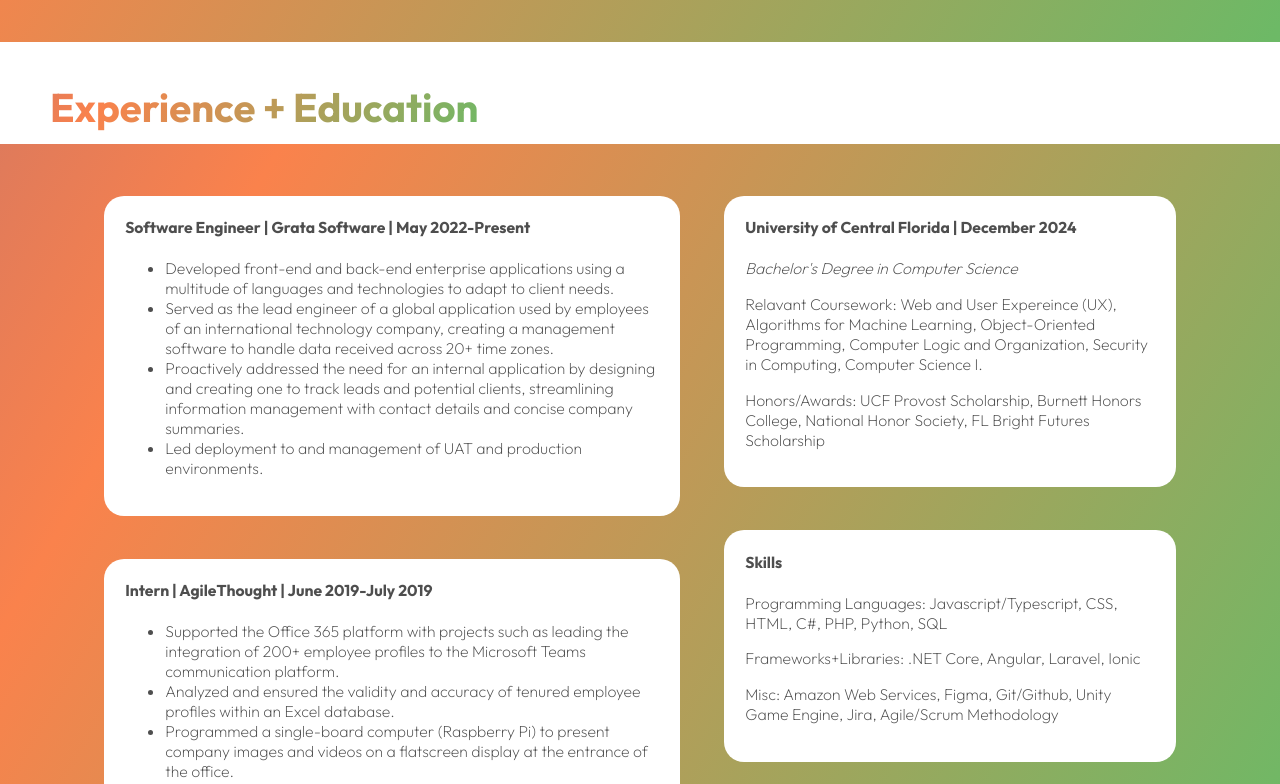
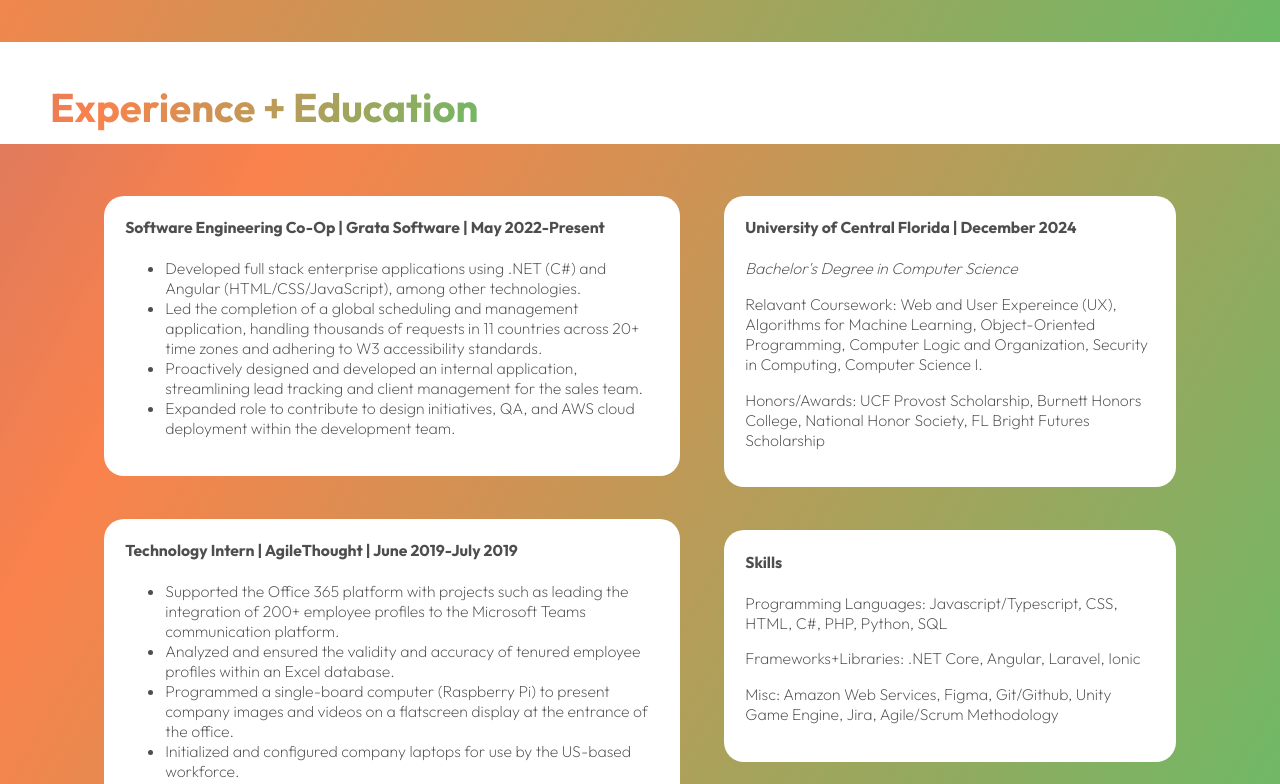
Before and after one commit to asch89/Personal-Website, an Angular app: page / in a window 1280 px wide. Shown: the part 2358-3142 px from the top of the page. Built offline with nearby package versions, Linux system fonts and the light colour scheme.

Commit message:
resume updates

```diff
--- a/src/app/app.component.html
+++ b/src/app/app.component.html
@@ -25,13 +25,13 @@
         <div class="focus">
           <div class="blurb">
             <p>
-              Hi, I'm Joey. I'm a software engineer and a student of computer science. I am experienced in frontend and backend web development. I am passionate about gaining proficiency in the fields of ui / ux design and human-computer interaction. I love cooking, retro video games, and lo-fi music.
+              Hi, I'm Joey. I'm a software engineer and a student of computer science. I am experienced in frontend and backend web development. I am interested in developing my skills in the intersection of software engineering and user interface design. I love cooking, retro video games, and lo-fi music.
             </p>
           </div>
           <div class="contact">
             <p>joeymasche@gmail.com</p>
             <p>(813) 734-2414</p>
-            <p class="resume"><a href="../assets/AschenbrennerJosephResume820.pdf" target="_blank">My Resume</a></p>
+            <p class="resume"><a href="../assets/AschenbrennerJosephResume102.pdf" target="_blank">My Resume</a></p>
             <div class="socials">
               <a href="https://www.linkedin.com/in/joey-aschenbrenner/" target="_blank">
                 <div>
@@ -85,20 +85,20 @@
         <div class="experience-container">
           <div class="job-container">
             <div class="job">
-              <h4>Software Engineer | Grata Software | May 2022-Present</h4>
+              <h4>Software Engineering Co-Op | Grata Software | May 2022-Present</h4>
               <ul>
-                <li>Developed front-end and back-end enterprise applications using a multitude of languages and technologies to
-                  adapt to client needs.</li>
-                <li>Served as the lead engineer of a global application used by employees of an international technology
-                  company, creating a management software to handle data received across 20+ time zones.</li>
-                <li>Proactively addressed the need for an internal application by designing and creating one to track leads and
-                  potential clients, streamlining information management with contact details and concise company
-                  summaries.</li>
-                <li>Led deployment to and management of UAT and production environments.</li>
+                <li>Developed full stack enterprise applications using .NET (C#) and Angular (HTML/CSS/JavaScript), among
+                  other technologies.</li>
+                <li>Led the completion of a global scheduling and management application, handling thousands of requests in 11
+                  countries across 20+ time zones and adhering to W3 accessibility standards.</li>
+                <li>Proactively designed and developed an internal application, streamlining lead tracking and client management
+                  for the sales team.</li>
+                <li>Expanded role to contribute to design initiatives, QA, and AWS cloud deployment within the development
+                  team.</li>
               </ul>
             </div>
             <div class="job">
-              <h4>Intern | AgileThought | June 2019-July 2019</h4>
+              <h4>Technology Intern | AgileThought | June 2019-July 2019</h4>
               <ul>
                 <li>Supported the Office 365 platform with projects such as leading the integration of 200+ employee profiles to
                   the Microsoft Teams communication platform.</li>
```
Also changed, not shown: 2 other files (tests, documents, lock files or other folders).
